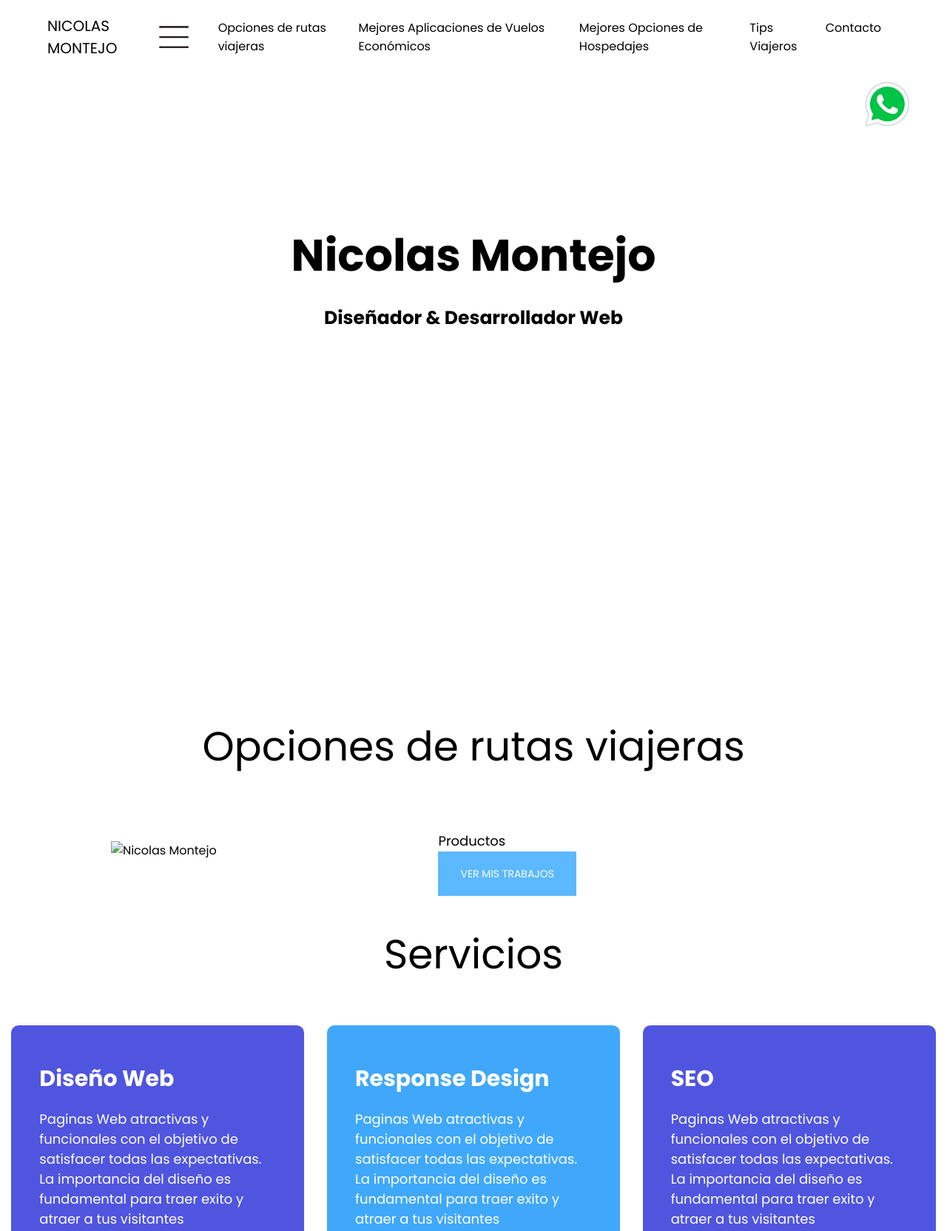
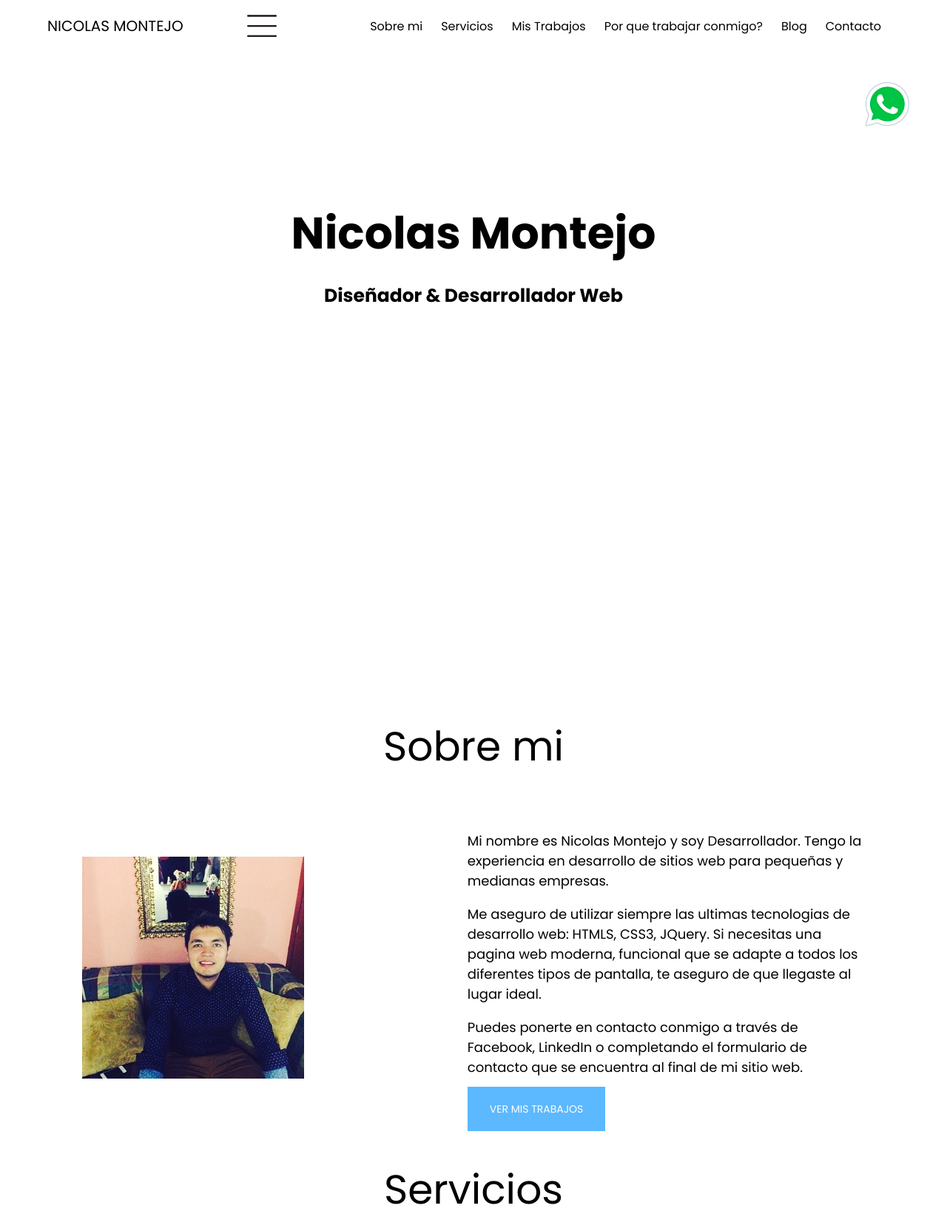
Before and after one commit to niconii1606/paginaWeb, a website: page index.html in a window 1280 px wide. Shown: the top 1664 px of the page at 74% size. Drawn offline with Linux system fonts and the light colour scheme; files that its build step writes are made by us from their sources; files whose address does not match are found by name.

Commit message:
Update index.html

```diff
--- a/index.html
+++ b/index.html
@@ -10,8 +10,8 @@
   <link rel="preconnect" href="https://fonts.googleapis.com">
   <link rel="preconnect" href="https://fonts.gstatic.com" crossorigin>
   <link href="https://fonts.googleapis.com/css2?family=Poppins:ital,wght@0,100;0,200;0,300;0,400;0,500;0,600;0,700;0,800;0,900;1,100;1,200;1,300;1,400;1,500;1,600;1,700;1,800;1,900&display=swap" rel="stylesheet">
-  <link rel="stylesheet" href="main/owl.carousel.min.css">
-  <link rel="stylesheet" href="main/owl.theme.default.min.css">
+  <link rel="stylesheet" href="owlcarousel/owl.carousel.min.css">
+  <link rel="stylesheet" href="owlcarousel/owl.theme.default.min.css">
   <script src="https://cdnjs.cloudflare.com/ajax/libs/font-awesome/6.7.2/js/all.min.js"></script>
   <meta name="viewport" content="width-device-width,
   user-scalable=no">
@@ -26,10 +26,12 @@
       <img class="menu-icon" src="menu.png">
       <nav>
         <ul class="lista">
-          <li>Opciones de rutas viajeras</li>
-          <li>Mejores Aplicaciones de Vuelos Económicos</li>
-          <li>Mejores Opciones de Hospedajes</li>
-          <li>Tips Viajeros</li>
+          <li>Sobre mi</li>
+          <li>Servicios</li>
+          <li>Mis Trabajos</li>
+          <li>Por que trabajar
+          conmigo?</li>
+          <li>Blog</li>
           <li class="ultimo">Contacto</li>
         </ul>
       </nav>
@@ -45,11 +47,28 @@
   </header>
 
   <section>
-    <h3>Opciones de rutas viajeras</h3>
+    <h3>Sobre mi</h3>
     <div class="contenedor-sobremi">
-      <img class="imagen-sobremi" src="fondo.jpg" alt="Nicolas Montejo" title="Nicolas Montejo">
+      <img class="imagen-sobremi" src="yo.jpg" alt="Nicolas Montejo" title="Nicolas Montejo">
       <div class="contenedor-parrafo-y-boton">
-        <p>Productos</p>
+        <p>Mi nombre es Nicolas
+          Montejo y soy Desarrollador.
+          Tengo la experiencia en
+          desarrollo de sitios web para
+          pequeñas y medianas empresas.</p>
+          <p> Me aseguro de utilizar siempre
+            las ultimas tecnologias de
+            desarrollo web: HTMLS, CSS3, JQuery.
+            Si necesitas una pagina web moderna,
+            funcional que se adapte a todos los
+            diferentes tipos de pantalla, te
+            aseguro de que llegaste al lugar ideal.</p>
+
+            <p class="parrafo-final">Puedes ponerte
+              en contacto conmigo a través de Facebook,
+              LinkedIn o completando el formulario de
+              contacto que se encuentra al final de mi
+              sitio web. </p>
               <a>VER MIS TRABAJOS</a>
             </div>
           </div>
@@ -228,11 +247,10 @@
                     </a>
                   </section>
 
-
-                    <script src="main/jquery.min.js"></script>
-                    <script src="main/owl.carousel.min.js"></script>
+                    <script src="owlcarousel/jquery.min.js"></script>
+                    <script src="owlcarousel/owl.carousel.min.js"></script>
                     <script>
-                                        $('.owl-carousel').main({
+                    $('.owl-carousel').owlCarousel({
                       loop:true,
                       margin:10,
                       nav:true,
```
